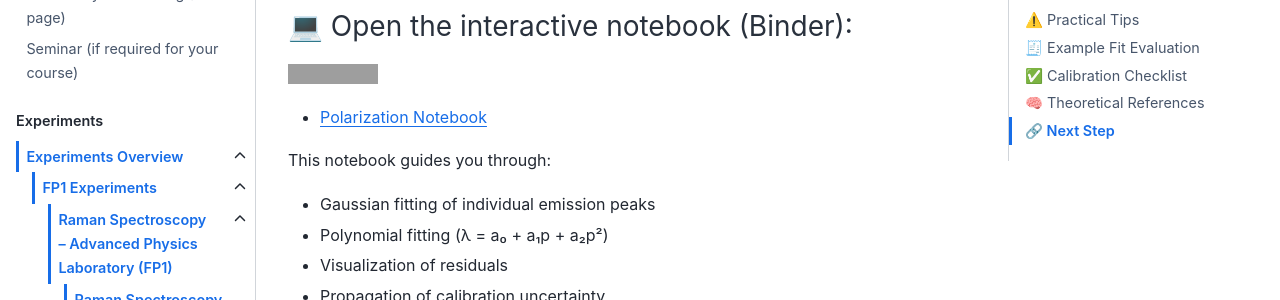
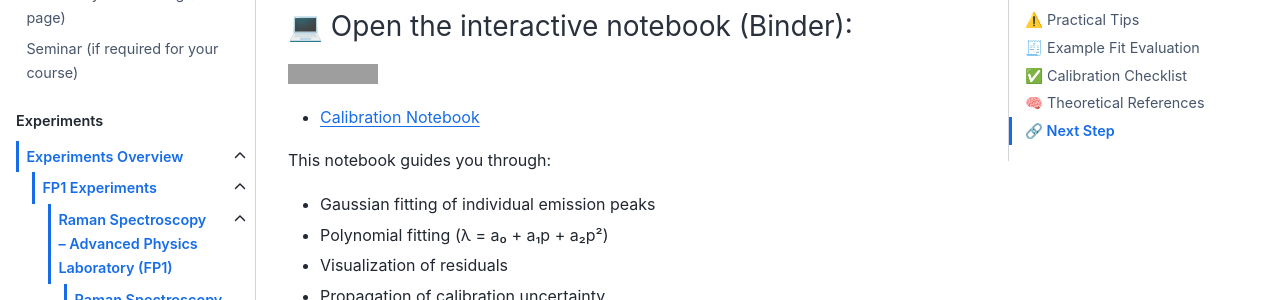
Before and after one commit to adv-labs-ufr/handbook, a Jupyter Book: the page built from experiments/fp1/raman/01_Experiment_Guide/step2_calibration.md, in a window 1280 px wide and 900 px high, scrolled down 1957 px. Shown: the part 153-453 px from the top of the window. Built offline with Jupyter Book 1.0.4 settings and Sphinx 7.4.7 and the Sphinx Book theme 1.1.4, drawn with Linux system fonts in a browser that asks for light colours; pages that are not in the unit, such as notebooks, are missing from menus; grey boxes are pictures that could not be loaded.

Commit message:
Update step2_calibration.md

```diff
--- a/experiments/fp1/raman/01_Experiment_Guide/step2_calibration.md
+++ b/experiments/fp1/raman/01_Experiment_Guide/step2_calibration.md
@@ -61,7 +61,7 @@ Then fit a polynomial to map pixel → wavelength.
 ### 💻 Open the interactive notebook (Binder):
 
 [![Open in Binder](https://mybinder.org/badge_logo.svg)](https://mybinder.org/v2/gh/adv-labs-ufr/handbook/main?labpath=experiments/fp1/raman/02_Notebooks/calibration_hg_na.ipynb)
-- [Polarization Notebook](../02_Notebooks/calibration_hg_na.ipynb)
+- [Calibration Notebook](../02_Notebooks/calibration_hg_na.ipynb)
 
 
 This notebook guides you through:
```
